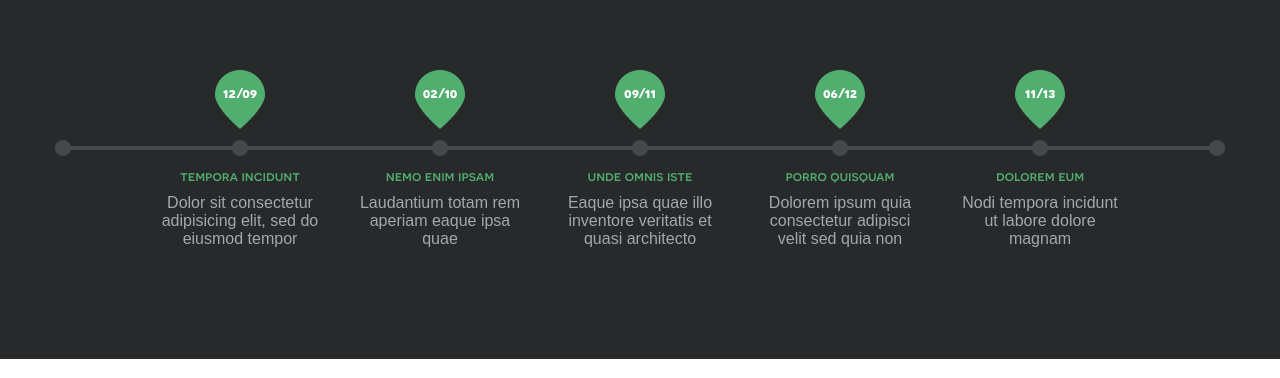
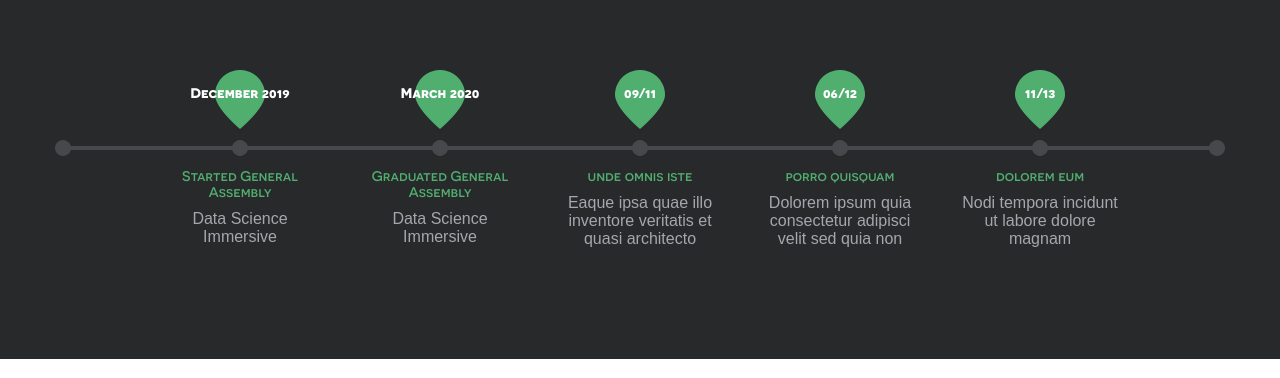
Before and after one commit to brugmanj/brugmanj.github.io, a plain HTML site: page index.html in a window 1280 px wide. Shown: the part 574-952 px from the top of the page. Drawn offline with nearby package versions, Linux system fonts and the light colour scheme.

Commit message:
index update

```diff
--- a/index.html
+++ b/index.html
@@ -7,7 +7,7 @@
 	<meta name="viewport" content="width=device-width, initial-scale=1, maximum-scale=1, minimum-scale=1, user-scalable=no">
 	<meta http-equiv="X-UA-Compatible" content="IE=edge,chrome=1">
 	<meta name="format-detection" content="telephone=no">
-	<title>John Markowitz</title>
+	<title>John Brugman</title>
 	<link rel="stylesheet" href="js/fancybox/jquery.fancybox.css" type="text/css" media="screen" />
 	<link rel="stylesheet" href="css/all.css" />
 	<link rel="stylesheet" href="css/screen.css" />
@@ -40,17 +40,17 @@
 						<ul>
 							<li>
 								<div class="date">
-									<span>12/09</span>
+									<span>December 2019</span>
 								</div>
-								<h3>tempora incidunt</h3>
-								<p>Dolor sit consectetur adipisicing elit, sed do eiusmod tempor</p>
+								<h3>Started General Assembly</h3>
+								<p>Data Science Immersive</p>
 							</li>
 							<li>
 								<div class="date">
-									<span>02/10</span>
+									<span>March 2020</span>
 								</div>
-								<h3>nemo enim ipsam</h3>
-								<p>Laudantium totam rem aperiam eaque ipsa quae</p>
+								<h3>Graduated General Assembly</h3>
+								<p>Data Science Immersive</p>
 							</li>
 							<li>
 								<div class="date">
```
